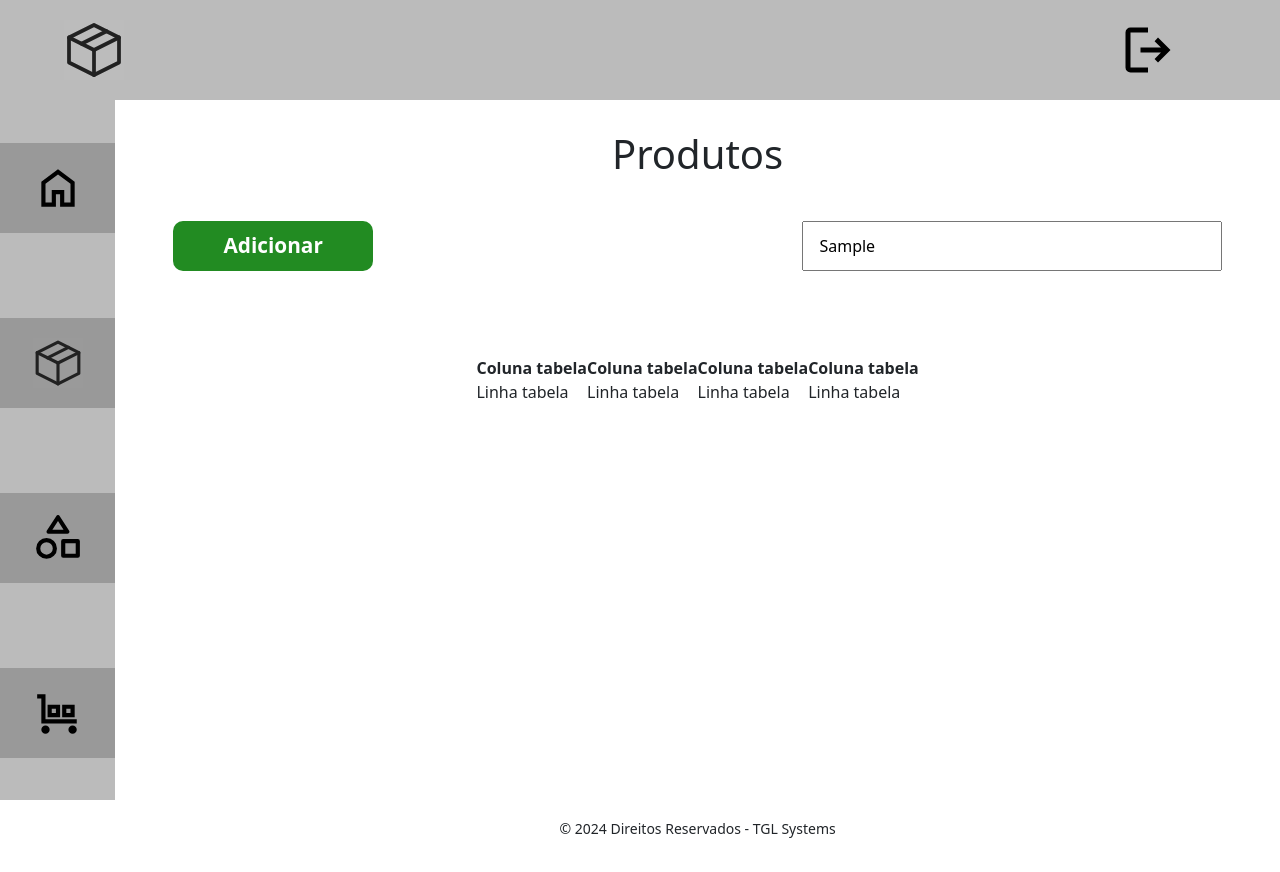
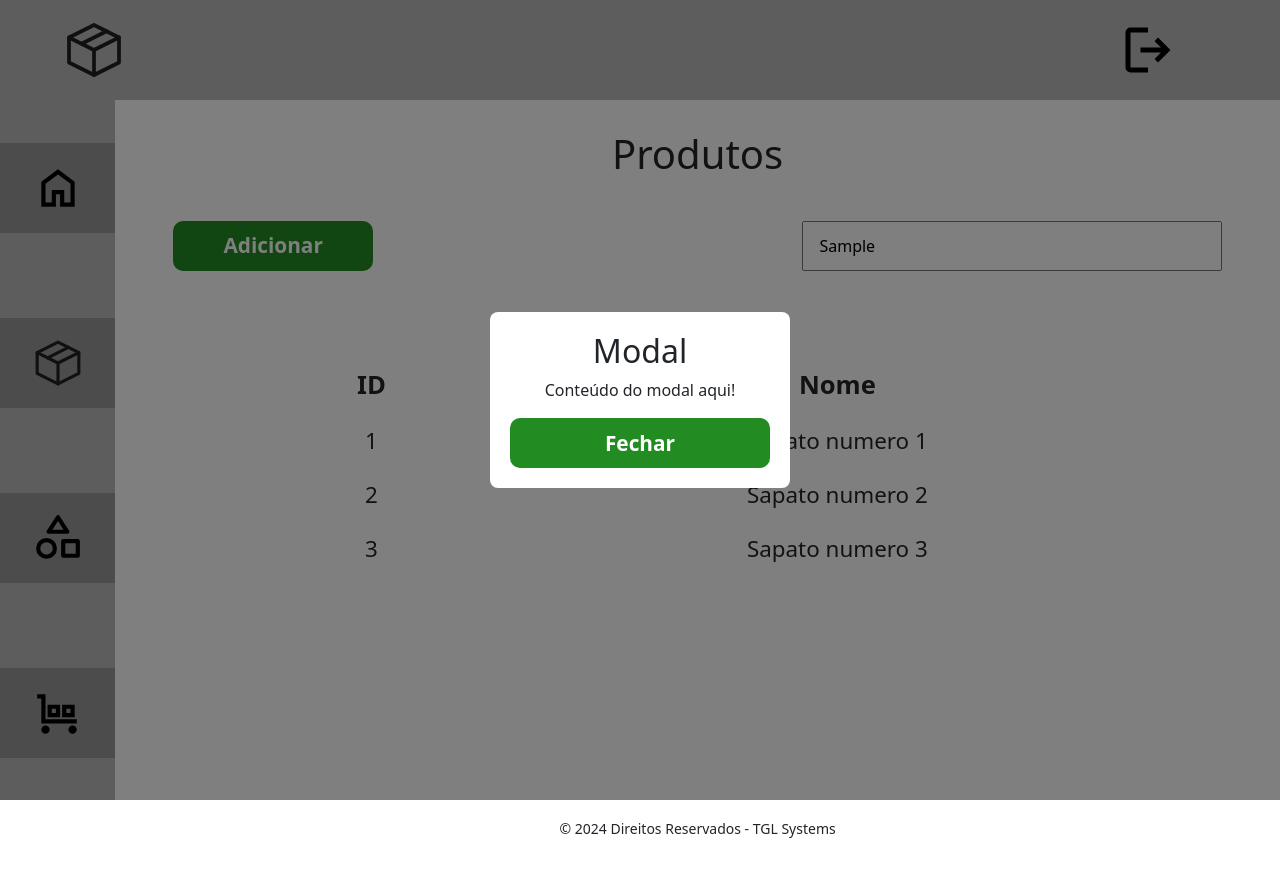
Before and after one commit to Kaiquemarques00/Projeto_inventario, a React (Vite) app in the folder Interface/: page /produtos in a window 1280 px wide. Both pictures are taken after typing "Sample" into the empty fields and a click on the button "Adicionar". Built offline with nearby package versions, Linux system fonts and the light colour scheme.

Commit message:
Adicionando estilo a tabela de produtos e iniciando modais para criação/visualização

```diff
--- /dev/null
+++ b/Interface/src/components/Modal.jsx
@@ -0,0 +1,22 @@
+import React, { useState } from "react";
+
+import "./Modal.style.css";
+
+const Modal = ({ closeModal  }) => {
+
+  return (
+    <>
+      <div className="modal-overlay">
+        <div className="modal-content">
+          <h2>Modal</h2>
+          <p>Conteúdo do modal aqui!</p>
+          <button className="close-button" onClick={closeModal}>
+            Fechar
+          </button>
+        </div>
+      </div>
+    </>
+  );
+};
+
+export default Modal;
--- /dev/null
+++ b/Interface/src/components/Modal.style.css
@@ -0,0 +1,48 @@
+.modal-overlay {
+    position: fixed;
+    top: 0;
+    left: 0;
+    right: 0;
+    bottom: 0;
+    background: rgba(0, 0, 0, 0.5);
+    display: flex;
+    justify-content: center;
+    align-items: center;
+    z-index: 1000;
+  }
+
+  .modal-content {
+    background: white;
+    padding: 20px;
+    border-radius: 8px;
+    width: 300px;
+    text-align: center;
+  }
+
+  .add-button {
+    padding: 10px 20px;
+    font-size: 16px;
+    background-color: #4CAF50;
+    color: white;
+    border: none;
+    border-radius: 5px;
+    cursor: pointer;
+  }
+
+  .add-button:hover {
+    background-color: #45a049;
+  }
+
+  .close-button {
+    padding: 8px 16px;
+    font-size: 14px;
+    background-color: #f44336;
+    color: white;
+    border: none;
+    border-radius: 5px;
+    cursor: pointer;
+  }
+
+  .close-button:hover {
+    background-color: #e53935;
+  }
--- a/Interface/src/pages/produtos/Produtos.jsx
+++ b/Interface/src/pages/produtos/Produtos.jsx
@@ -1,13 +1,18 @@
-import React from 'react';
+import React, { useState } from 'react';
 
 import Appbar from '../../components/Appbar';
 import Sidebar from '../../components/Sidebar';
 import Footer from '../../components/Footer';
+import Modal from '../../components/Modal';
 
 import "./Produtos.style.css"
 
 const Produtos = () => {
     const sidebar = document.querySelector(".sidebar");
+    const [isModalOpen, setIsModalOpen] = useState(false);
+
+    const openModal = () => setIsModalOpen(true);
+    const closeModal = () => setIsModalOpen(false);
 
     window.addEventListener('scroll', function() {
         const sidebar = document.querySelector(".sidebar");
@@ -18,8 +23,6 @@ const Produtos = () => {
         }
       });
 
-    console.log(sidebar)
-
     return (
         <>
             <Appbar />
@@ -27,23 +30,36 @@ const Produtos = () => {
             <main>
                 <h1 className='title'>Produtos</h1>
                 <section id='features'>
-                    <button>Adicionar</button>
+                    <button onClick={openModal}>Adicionar</button>
                     <input type="search" name="" id="" />
+                    {isModalOpen && <Modal closeModal={closeModal} />}
                 </section>
                 <section id='table'>
                     <table>
                         <thead>
                             <tr>
-                                <th>Coluna tabela</th>
-                                <th>Coluna tabela</th>
+                                <th>ID</th>
+                                <th>Nome</th>
                                 <th>Coluna tabela</th>
                                 <th>Coluna tabela</th>
                             </tr>
                         </thead>
                         <tbody>
                             <tr>
+                                <td>1</td>
+                                <td>Sapato numero 1</td>
                                 <td>Linha tabela</td>
                                 <td>Linha tabela</td>
+                            </tr>
+                            <tr>
+                                <td>2</td>
+                                <td>Sapato numero 2</td>
+                                <td>Linha tabela</td>
+                                <td>Linha tabela</td>
+                            </tr>
+                            <tr>
+                                <td>3</td>
+                                <td>Sapato numero 3</td>
                                 <td>Linha tabela</td>
                                 <td>Linha tabela</td>
                             </tr>
--- a/Interface/src/pages/produtos/Produtos.style.css
+++ b/Interface/src/pages/produtos/Produtos.style.css
@@ -41,7 +41,53 @@ main {
         }
     }
 
+    & section#table {
+        display: flex;
+        width: 80%;
 
+        & table {
+            width: 100%;
+            & thead {
+                font-size: clamp(1.3rem, 2vw, 1.6rem);
+                & tr {
+                    text-align: center;
+
+                    & th {
+                        padding: 10px;
+                    }
+
+                    & th:nth-child(3), th:nth-child(4) {
+                        display: none;
+                    }
+
+                    & th:nth-child(1) {
+                        width: 30%;
+                    }
+                }
+            }
+
+            & tbody {
+                font-size: clamp(1.05rem, 2vw, 1.4rem);
+                & tr {
+                    text-align: left;
+
+                    & td {
+                        padding: 10px 10px;
+                        text-align: center;
+                    }
+
+                    & td:nth-child(3), td:nth-child(4) {
+                        display: none;
+                    }
+                }
+
+                & tr:hover {
+                    cursor: pointer;
+                    background-color: #ccc;
+                }
+            }
+        }
+    }
 }
 
 @media screen and (min-width: 767.98px) {
```
